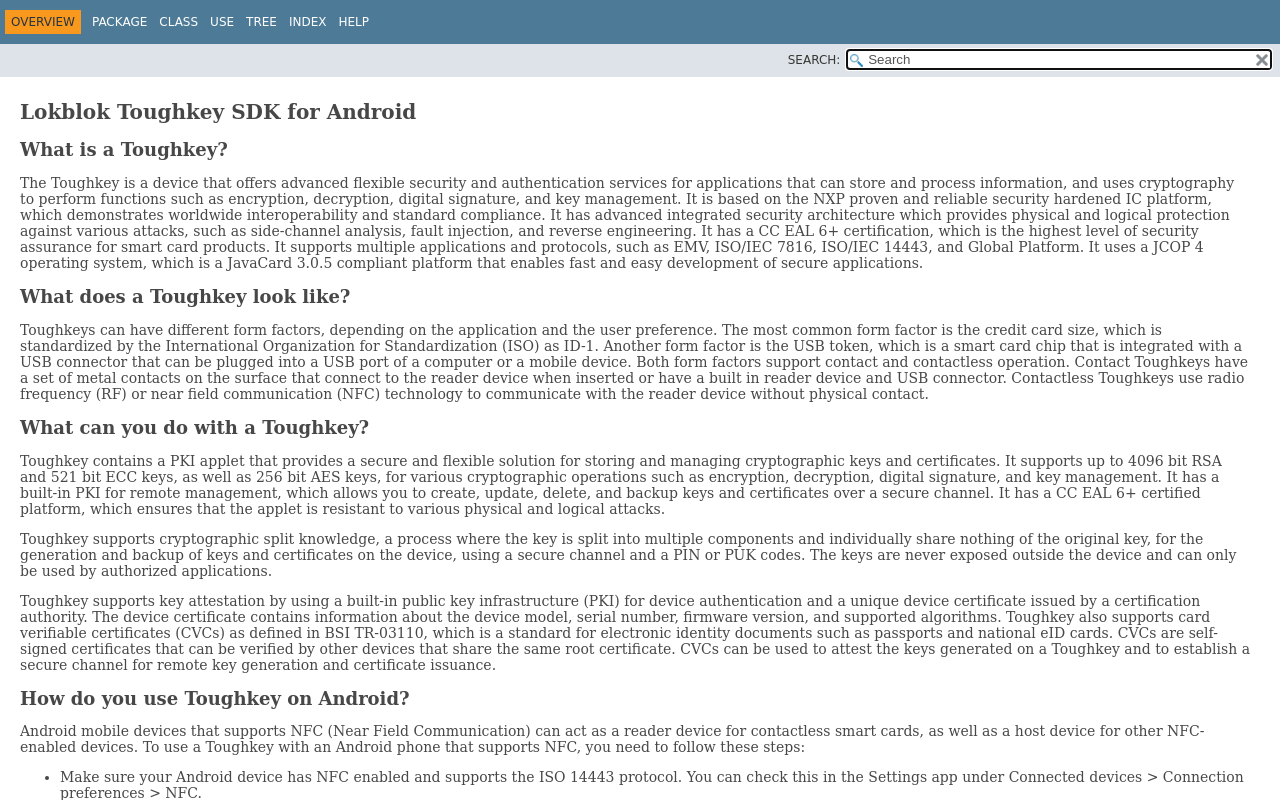
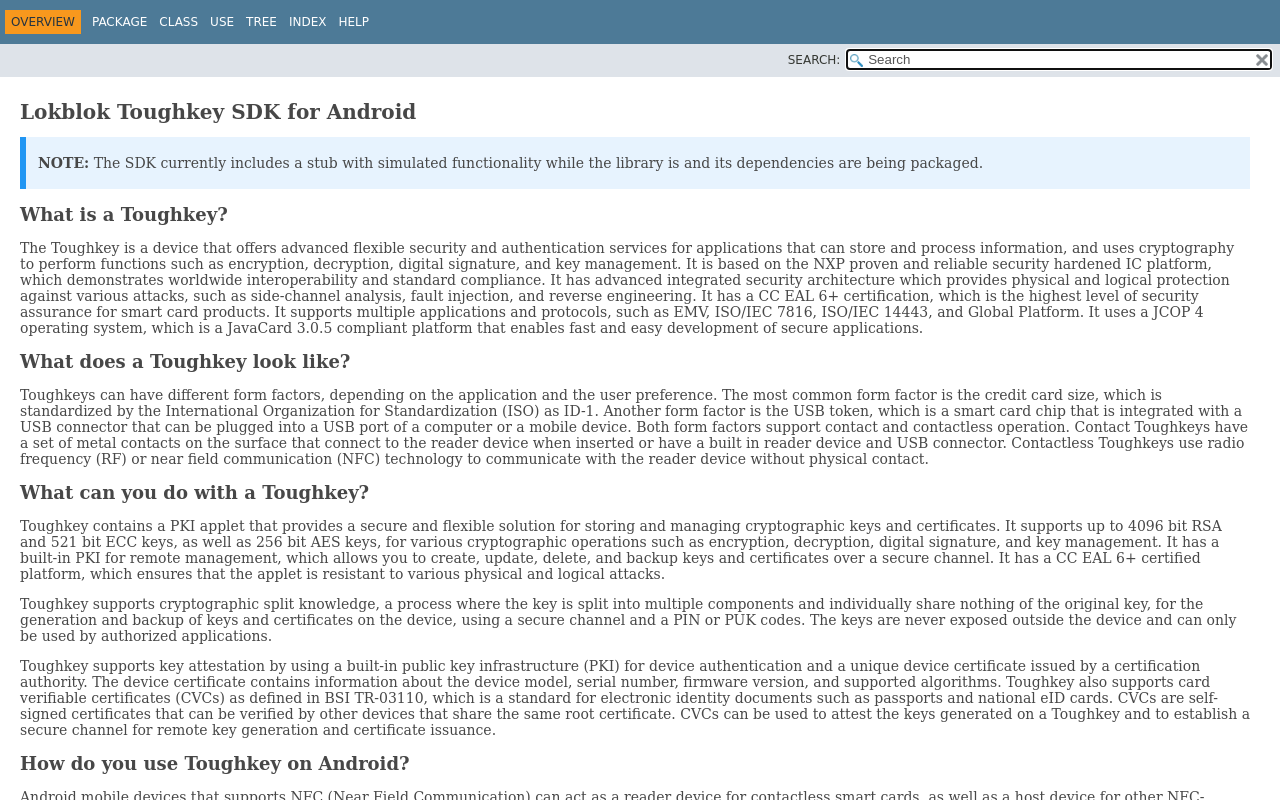
Before and after one commit to lokblokinc/toughkeysdkdocs, a plain HTML site: page index.html in a window 1280 px wide. Drawn offline with Linux system fonts and the light colour scheme; a web font is replaced by a local one.

Commit message:
added note for current status of library - stub only

```diff
--- a/index.html
+++ b/index.html
@@ -1,7 +1,7 @@
 <!DOCTYPE HTML>
 <html lang="en">
 <head>
-<!-- Generated by javadoc (17) on Thu Nov 09 08:21:25 EST 2023 -->
+<!-- Generated by javadoc (17) on Thu Nov 09 11:02:10 EST 2023 -->
 <title>Overview</title>
 <meta name="viewport" content="width=device-width, initial-scale=1">
 <meta http-equiv="Content-Type" content="text/html; charset=utf-8">
@@ -50,6 +50,9 @@
 <div class="flex-content">
 <main role="main">
 <div class="block"><h1 id="toughkeysdk">Lokblok Toughkey SDK for Android</h1>
+<div style="background-color: #e7f3fe;border-left: 6px solid #2196F3;margin-bottom: 15px; padding: 4px 12px;">
+        <p><b>NOTE:</b> The SDK currently includes a stub with simulated functionality while the library is and its dependencies are being packaged.</p>
+</div>
 <h2 id="what-is-a-toughkey-">What is a Toughkey?</h2>
 <p>The Toughkey is a device that offers advanced flexible security and authentication services for applications that can store and process information, and uses cryptography to perform functions such as encryption, decryption, digital signature, and key management. It is based on the NXP proven and reliable security hardened IC platform, which demonstrates worldwide interoperability and standard compliance. It has advanced integrated security architecture which provides physical and logical protection against various attacks, such as side-channel analysis, fault injection, and reverse engineering. It has a CC EAL 6+ certification, which is the highest level of security assurance for smart card products. It supports multiple applications and protocols, such as EMV, ISO/IEC 7816, ISO/IEC 14443, and Global Platform. It uses a JCOP 4 operating system, which is a JavaCard 3.0.5 compliant platform that enables fast and easy development of secure applications. </p>
 <h2 id="what-does-a-toughkey-look-like-">What does a Toughkey look like?</h2>
@@ -67,7 +70,7 @@
         <li>Perform the desired operation using the PKI applet, such as signing a document, encrypting an email, or authenticating to a website. The Toughkey library will send commands to Toughkey using the APDU (Application Protocol Data Unit) format, which is defined by the ISO 7816 standard. Toughkey will respond with the appropriate data or status code, which the app will display or process accordingly. </li>
 </ul>
 <div style="background-color: #e7f3fe;border-left: 6px solid #2196F3;margin-bottom: 15px; padding: 4px 12px;">
-        <p>NOTE: This version 0.1 of Toughkey SDK for Android supports retrieving data objects that have been loaded on a Toughkey using the PKCS11 library on Windows/Linux/MacOS desktop systems. Future releases will support: </p>
+        <p><b>NOTE:</b> This version 0.1 of Toughkey SDK for Android supports retrieving data objects that have been loaded on a Toughkey using the PKCS11 library on Windows/Linux/MacOS desktop systems. Future releases will support: </p>
         <ul>
                 <li>adding and removing objects</li>
                 <li>cryptographic API’s for signing, encrypting, etc.</li>
```
Also changed, not shown: allclasses-index.html (+1 -1 lines), allpackages-index.html (+1 -1 lines), co/lokblok/toughkey_android_library/Toughkey.html (+1 -1 lines), co/lokblok/toughkey_android_library/class-use/Toughkey.html (+1 -1 lines), co/lokblok/toughkey_android_library/package-summary.html (+1 -1 lines), co/lokblok/toughkey_android_library/package-tree.html (+1 -1 lines), co/lokblok/toughkey_android_library/package-use.html (+1 -1 lines), help-doc.html (+1 -1 lines), index-files/index-1.html (+1 -1 lines), index-files/index-2.html (+1 -1 lines), index-files/index-3.html (+1 -1 lines), index-files/index-4.html (+1 -1 lines), index-files/index-5.html (+1 -1 lines), index-files/index-6.html (+1 -1 lines), 4 more files.
